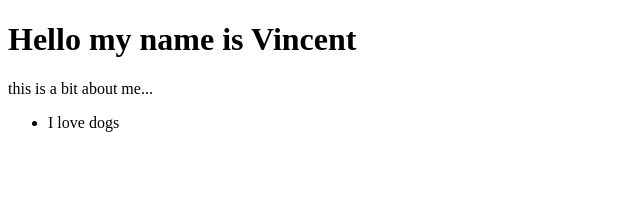
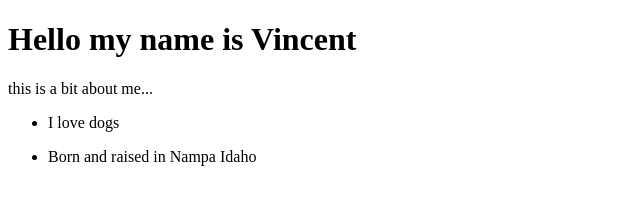
Before and after one commit to vince-gali/about_me, a plain HTML site: page index.html in a window 1280 px wide. Shown: the whole page, without its empty margins (0-640 px from the left). Drawn offline with Linux system fonts and the light colour scheme.

Commit message:
Day 1 assignment

```diff
--- a/index.html
+++ b/index.html
@@ -14,6 +14,9 @@
     <ul>
         <li>I love dogs</li>
     </ul>
+    <ul>
+        <li>Born and raised in Nampa Idaho</li>
+    </ul>
 
 </body>
 </html>
```
